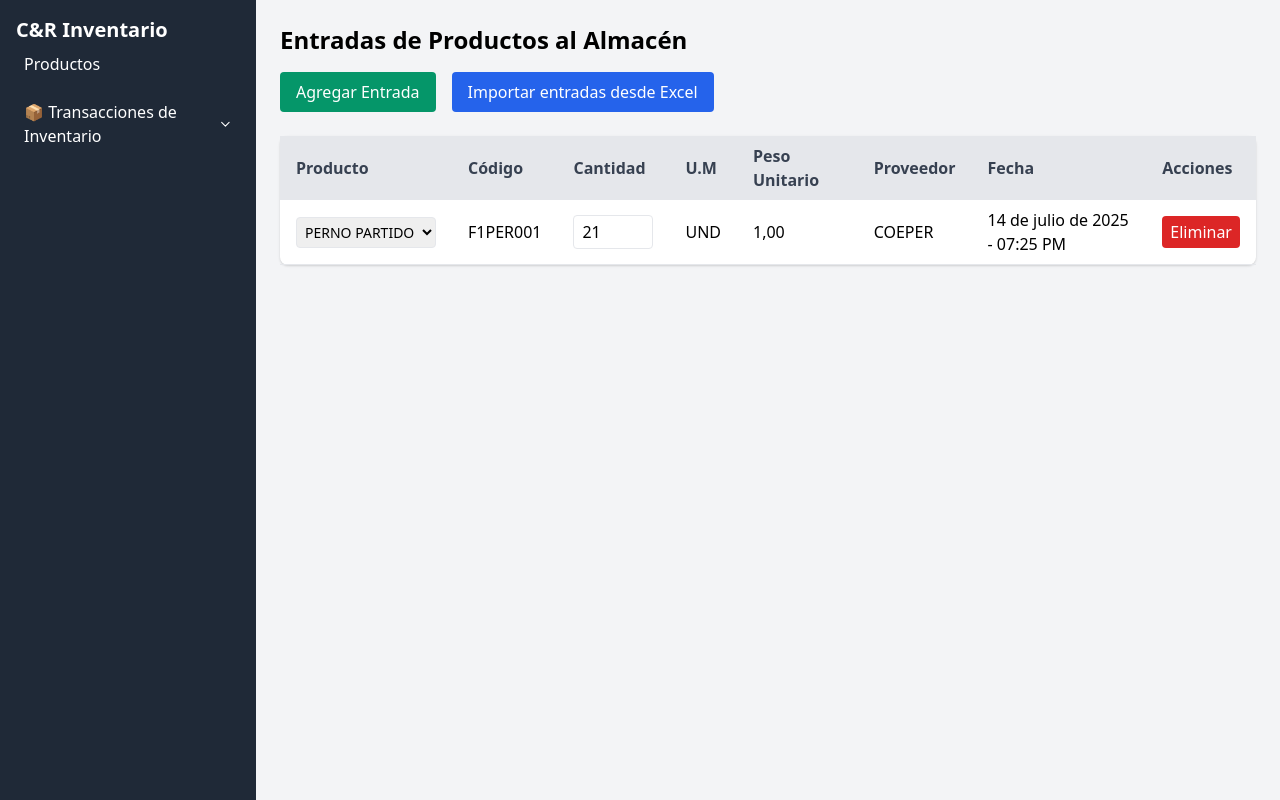
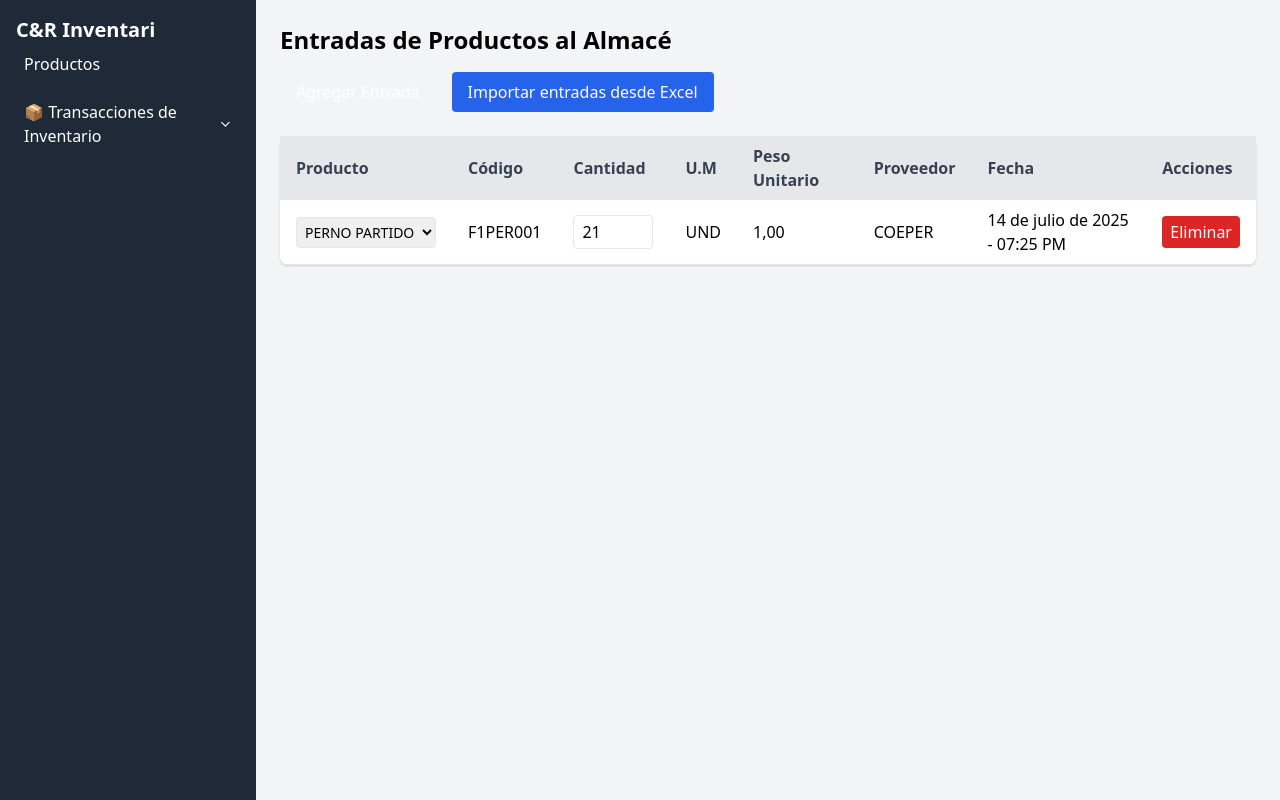
Before and after one commit to alvarolinares-dev/inventario-django, a Django app: page /entradas/ in a window 1280 px wide. Run offline with Django 5.2, Linux system fonts and the light colour scheme; data comes from the database, SQL or seed files in the repository.

Commit message:
Cambios HTML

```diff
--- a/inventario/templates/base.html
+++ b/inventario/templates/base.html
@@ -36,7 +36,7 @@
 <body class="h-screen flex">
   <!-- SIDEBAR -->
   <aside class="w-64 bg-gray-800 text-white p-4">
-    <a href="{% url 'inicio' %}"class="text-xl font-bold mb-6">C&R Inventario</a>
+    <a href="{% url 'inicio' %}"class="text-xl font-bold mb-6">C&R Inventari</a>
 
     <!-- Navegación lateral -->
     <nav class="flex flex-col space-y-2">
--- a/inventario/templates/inventario/entradas.html
+++ b/inventario/templates/inventario/entradas.html
@@ -4,11 +4,11 @@
 {% block content %}
 
 <!-- ✅ Título principal -->
-<h1 class="text-2xl font-bold mb-4">Entradas de Productos al Almacén</h1>
+<h1 class="text-2xl font-bold mb-4">Entradas de Productos al Almacé</h1>
 
 <!-- ✅ Botones de acción (Agregar / Importar) -->
 <div class="flex space-x-4 mb-6">
-    <button onclick="abrirModalEntrada()" class="bg-green-600 text-white px-4 py-2 rounded hover:bg-green-700">
+    <button onclick="abrirModalEntrada()" class="bg-green-600git text-white px-4 py-2 rounded hover:bg-green-700">
         Agregar Entrada
     </button>
     <button onclick="abrirModalImportarEntrada()" class="bg-blue-600 text-white px-4 py-2 rounded hover:bg-blue-700">
--- a/inventario/templates/inventario/inicio.html
+++ b/inventario/templates/inventario/inicio.html
@@ -3,7 +3,7 @@
 
 {% block content %}
 <!-- Título principal -->
-<h1 class="text-xl font-bold mb-6">Productos en Inventario</h1>
+<h1 class="text-xl font-bold mb-6">Productos en Inventari</h1>
 
 <!-- Buscador de productos -->
 <input type="text" id="buscador" placeholder="Buscar producto..."
--- a/inventario/templates/inventario/pedidos.html
+++ b/inventario/templates/inventario/pedidos.html
@@ -3,7 +3,7 @@
 
 {% block content %}
 
-
+<h1>Hola</h1>
 
 
 {% endblock %}
--- a/inventario/templates/inventario/salidas.html
+++ b/inventario/templates/inventario/salidas.html
@@ -3,7 +3,7 @@
 
 {% block content %}
 <!-- Título principal -->
-<h1 class="text-2xl font-bold mb-4">Salidas de Productos del Almacén</h1>
+<h1 class="text-2xl font-bold mb-4">Salidas de Productos del Almacé</h1>
 
 <!-- Botones de acción -->
 <div class="flex space-x-4 mb-6">
```
